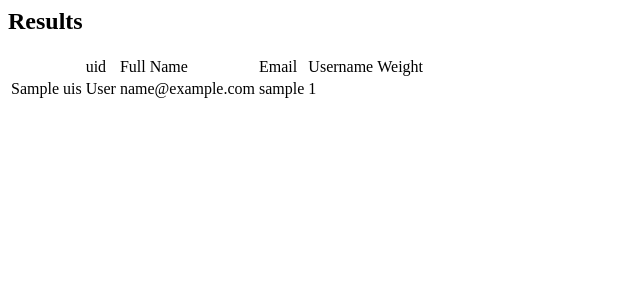
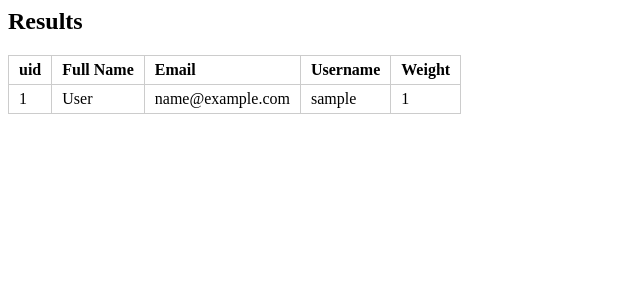
Before and after one commit to nurielmeni/qmarkets, a PHP site: template app/views/results.php in a window 1280 px wide. Shown: the top 300 px of the page, without its empty margins (0-640 px from the left). Run offline with PHP 8.4, Linux system fonts and the light colour scheme; the template is opened without the code that fills it: most values are stand-ins (such as "Sample title", 1, 10 or a date in 2020).

Commit message:
Style the table

```diff
--- a/app/views/results.php
+++ b/app/views/results.php
@@ -5,23 +5,33 @@
  */
 
 ?>
-
+<style>
+    table {
+        border-collapse: collapse;
+    }
+    th,
+    td {
+        text-align: left;
+        padding: 5px 10px;
+        border: 1px solid #ccc;
+    }
+</style>
 <section>
     <h2>Results</h2>
     <table>
         <thead>
-            <th>
-            <td>uid</td>
-            <td>Full Name</td>
-            <td>Email</td>
-            <td>Username</td>
-            <td>Weight</td>
-            </th>
+            <tr>
+                <th>uid</th>
+                <th>Full Name</th>
+                <th>Email</th>
+                <th>Username</th>
+                <th>Weight</th>
+            </tr>
         </thead>
         <tbody>
             <?php foreach ($results as $result) : ?>
                 <tr>
-                    <td><?= $result['uis'] ?></td>
+                    <td><?= $result['uid'] ?></td>
                     <td><?= $result['fullname'] ?></td>
                     <td><?= $result['mail'] ?></td>
                     <td><?= $result['username'] ?></td>
```
